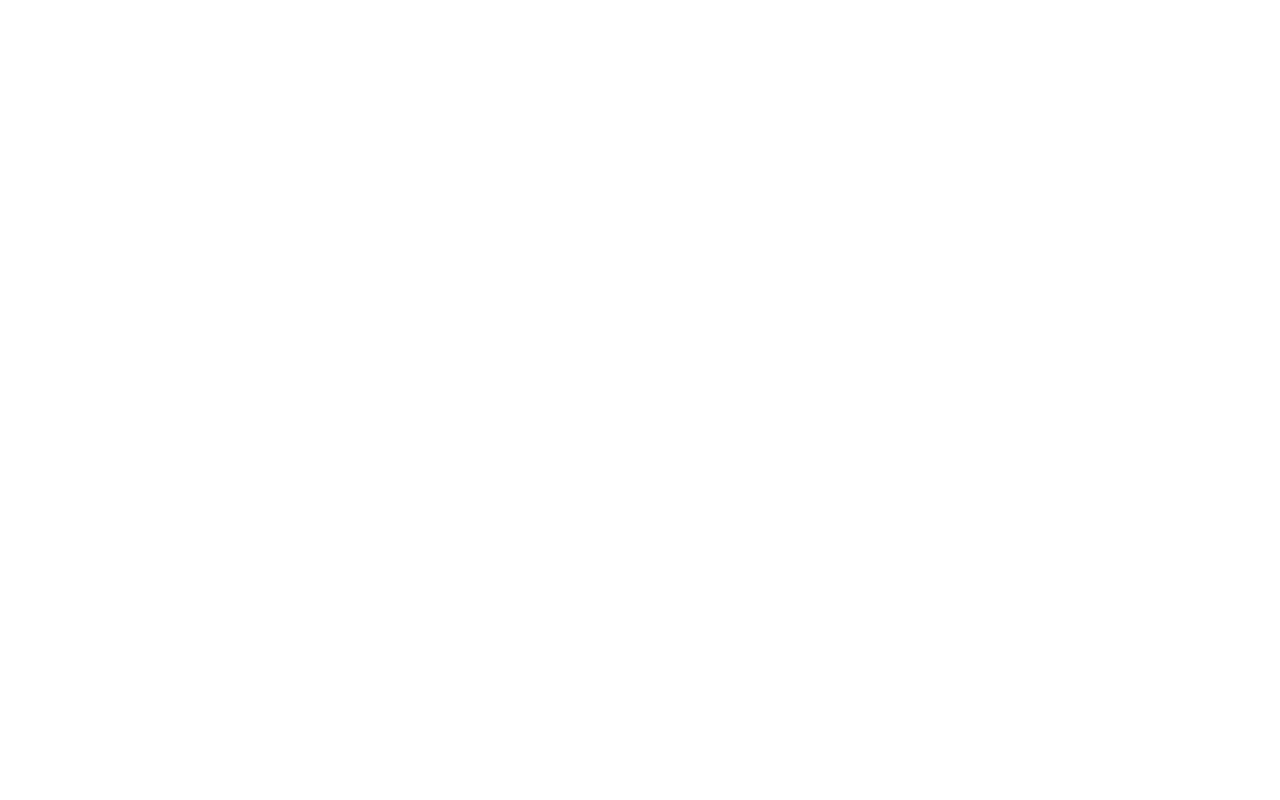
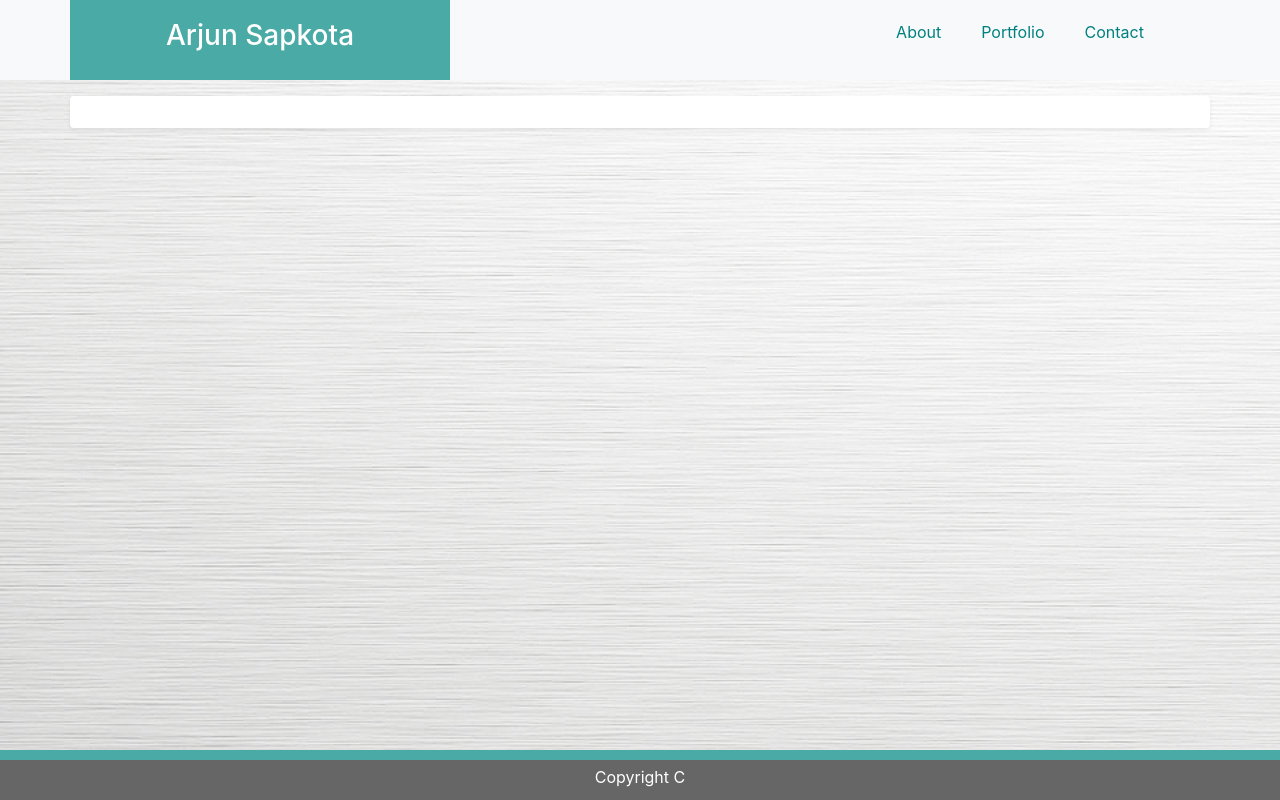
Before and after one commit to Arjunalapsapkota/Bootstrap-Portfolio, a plain HTML site: page contact.html in a window 1280 px wide. Drawn offline with nearby package versions, Linux system fonts and the light colour scheme.

Commit message:
barebone

```diff
--- /dev/null
+++ b/assests/css/style.css
@@ -0,0 +1,12 @@
+.align-center{
+    display:flex;justify-content:center;align-items:center;
+}
+
+a{
+    text-decoration: none;
+    color:teal;
+}
+
+a:hover{
+    text-decoration: none;
+}
--- a/contact.html
+++ b/contact.html
@@ -0,0 +1,60 @@
+<!DOCTYPE <!DOCTYPE html>
+<html>
+<head>
+    <meta charset="utf-8" />
+    <meta http-equiv="X-UA-Compatible" content="IE=edge">
+    <title>Portfolio</title>
+    <meta name="viewport" content="width=device-width, initial-scale=1">
+    <link href="https://stackpath.bootstrapcdn.com/bootstrap/4.1.1/css/bootstrap.min.css" rel="stylesheet" integrity="sha384-WskhaSGFgHYWDcbwN70/dfYBj47jz9qbsMId/iRN3ewGhXQFZCSftd1LZCfmhktB" crossorigin="anonymous">
+    <link rel="stylesheet" type="text/css" href="assests/css/style.css">
+
+</head>
+<body background="assests/images/background.jpg">
+
+<nav class="nav fixed-top bg-light">
+    <div class="container">
+    <div class="row" style="height:80px;">
+        <div class="col-md-12 col-lg-4 align-center" style="background: #4aaaa5;color:#fff;">
+            <h3>Arjun Sapkota</h3>
+        </div>
+        <div class="col-md-12 col-lg-4 offset-lg-4 align-center">
+            <div>
+            <p><a href="index.html">About</a><span style="margin-left:2.5em;margin-right:2.5em;"><a href="portfolio.html">Portfolio</a></span><a href="contact.html">Contact</a></p>
+            </div>
+        </div>
+    </div>
+    </div>
+</nav>
+
+
+
+<!--********************************-->
+<!-- Main content goes in here-->
+
+<div class="container shadow-sm p-3 mb-5 bg-white rounded" style="margin-top:6rem;">
+
+
+</div>
+
+
+<!--*********************************-->
+<!-- Footer Section-->
+<nav class="nav navbar-expand-xs fixed-bottom" style="padding:0px;">
+<div class="container-fluid" style="background:#4AAAA5; height:10px;"></div>
+<div class="container-fluid text-center" style="background:#666666; padding-top:5px;height:40px; color:#fff;">Copyright C</div>
+</nav>
+
+
+
+
+
+
+<!-- *************** JQuerry-->
+
+<script src="https://code.jquery.com/jquery-3.3.1.js" integrity="sha256-2Kok7MbOyxpgUVvAk/HJ2jigOSYS2auK4Pfzbm7uH60=" crossorigin="anonymous"></script>
+
+<!--******************Javascript-->
+<script src="https://stackpath.bootstrapcdn.com/bootstrap/4.1.1/js/bootstrap.min.js" integrity="sha384-smHYKdLADwkXOn1EmN1qk/HfnUcbVRZyYmZ4qpPea6sjB/pTJ0euyQp0Mk8ck+5T" crossorigin="anonymous"></script>
+
+</body>
+</html>
```
Also changed, not shown: index.html (+41 -2 lines), portfolio.html (+60 -0 lines).
